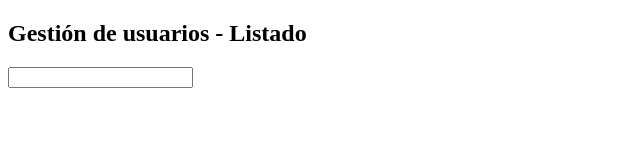
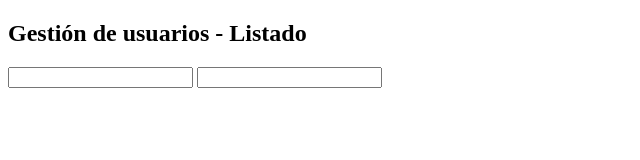
Before and after one commit to carlos-vega-instipp/mi-primer-proyect, a plain HTML site: page paginas/usuarios.html in a window 1280 px wide. Shown: the whole page, without its empty margins (0-640 px from the left). Drawn offline with Linux system fonts and the light colour scheme.

Commit message:
feat-3. user UI update

```diff
--- a/paginas/usuarios.html
+++ b/paginas/usuarios.html
@@ -1,15 +1,20 @@
 <!DOCTYPE html>
 <html lang="en">
+
 <head>
     <meta charset="UTF-8">
     <meta name="viewport" content="width=device-width, initial-scale=1.0">
     <title>GEstión de usuarios</title>
 </head>
+
 <body>
     <h2>Gestión de usuarios - Listado</h2>
     <form action="" method="post">
         <label for="nombres"></label>
         <input type="text" id="nombres" name="nombres" value="">
+        <label for="email"></label>
+        <input type="email" id="email" name="email" value="">
     </form>
 </body>
+
 </html>
```
